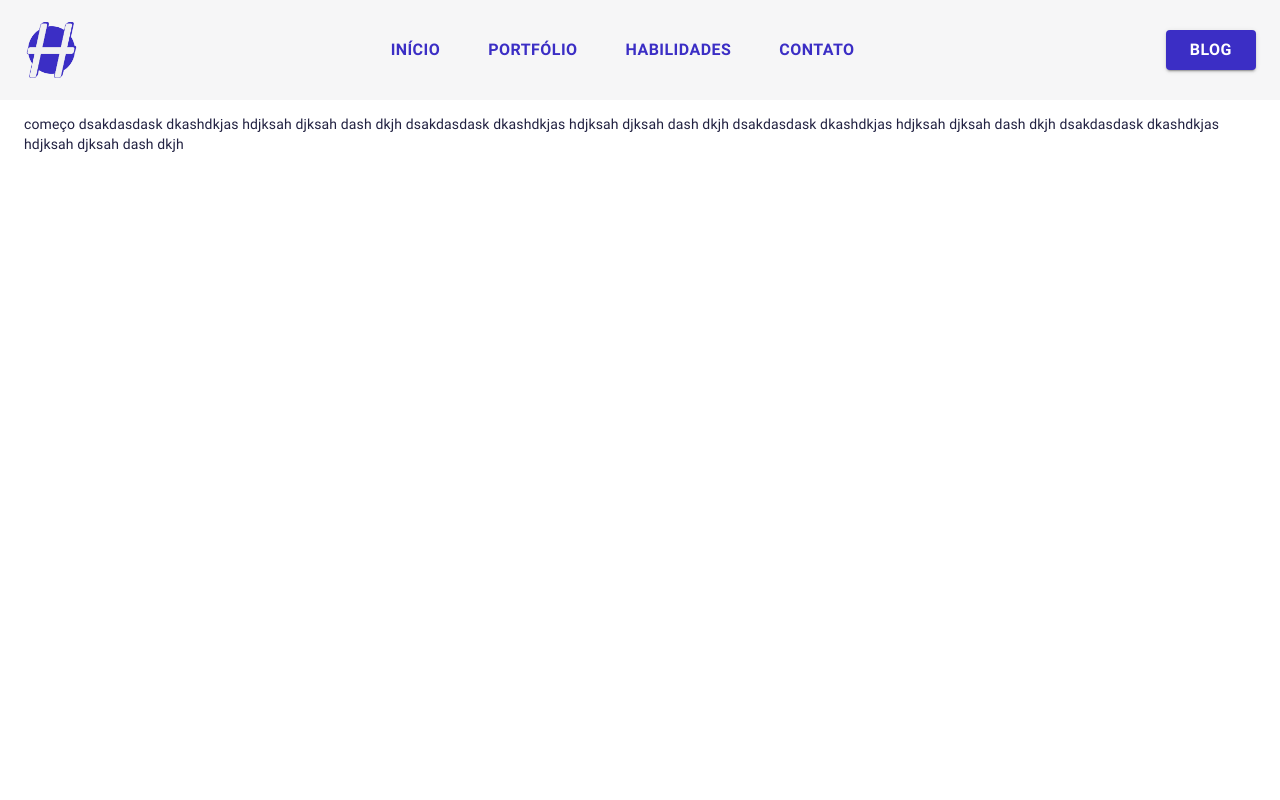
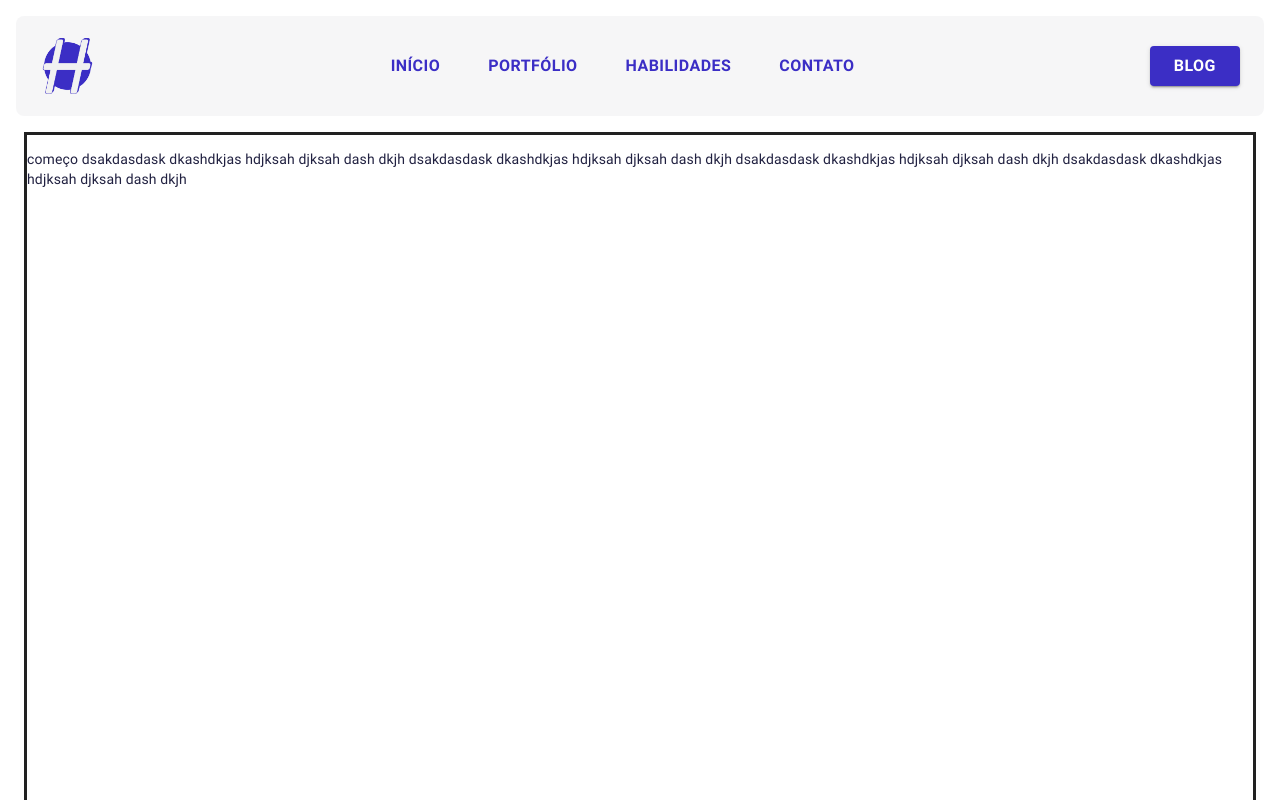
Before and after one commit to henriquecouto/portfolio-v3, a Next.js app: page / in a window 1280 px wide. Shown: the top 800 px of the page. Built offline with nearby package versions, Linux system fonts and the light colour scheme.

Commit message:
add rounded border in header

```diff
--- a/components/Header/index.tsx
+++ b/components/Header/index.tsx
@@ -23,7 +23,9 @@ const useStyles = makeStyles((theme) => ({
     minHeight: appBarHeight,
     backdropFilter: "blur(8px)",
     WebkitBackdropFilter: "blur(8px)",
-    padding: 0,
+    margin: theme.spacing(2),
+    width: `calc(100% - ${theme.spacing(4)}px)`,
+    borderRadius: theme.spacing(1),
   },
   toolbar: {
     minHeight: appBarHeight,
--- a/pages/index.tsx
+++ b/pages/index.tsx
@@ -9,6 +9,7 @@ export default function Home() {
           display: "flex",
           justifyContent: "space-between",
           flexDirection: "column",
+          border: "#212121 solid",
         }}
       >
         <p>
```
